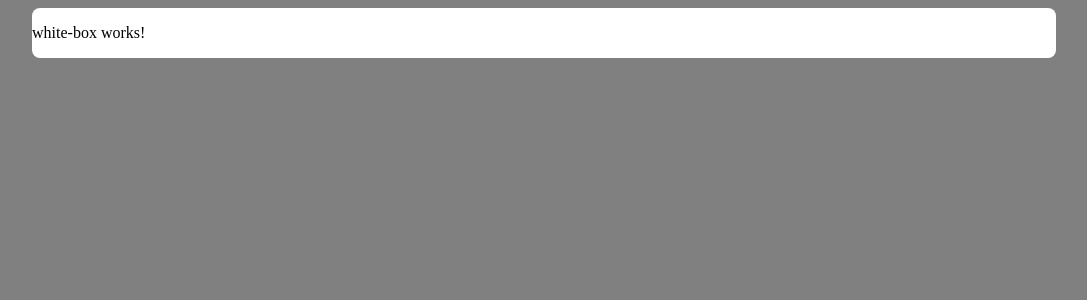
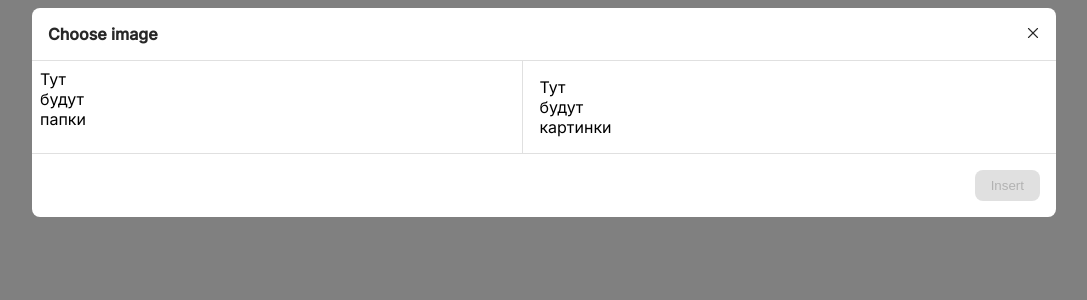
Before and after one commit to LadaLyubimova/Choose-image, an Angular app: page / in a window 1280 px wide. Shown: the top 300 px of the page, without its empty margins (96-1183 px from the left). Built offline with nearby package versions, Linux system fonts and the light colour scheme.

Commit message:
Разметка white box добавлена

```diff
--- a/angular.json
+++ b/angular.json
@@ -32,7 +32,8 @@
             "styles": [
               "src/styles.less"
             ],
-            "scripts": [],
+            "scripts": [
+            ],
             "server": "src/main.server.ts",
             "prerender": true,
             "ssr": {
--- a/src/app/components/white-box/white-box.component.html
+++ b/src/app/components/white-box/white-box.component.html
@@ -1,3 +1,36 @@
+<style>
+  .icon {
+    display: inline-block;
+    width: 1em;
+    height: 1em;
+    stroke-width: 0;
+    stroke: currentColor;
+    fill: currentColor;
+  }
+</style>
 <div class="white-box">
-  <p>white-box works!</p>
+  <div class="top-block">
+    <p style="margin: 0">
+      Choose image
+    </p>
+    <p>
+      <svg class="icon icon-home">
+        <use xlink:href="/assets/sprites/sprite.svg#icon-cross"></use>
+      </svg>
+    </p>
+  </div>
+
+  <div class="center-left-block">
+    <p>Тут <br> будут <br> папки</p>
+  </div>
+
+  <div class="center-right-block">
+    <p>Тут <br> будут <br> картинки</p>
+  </div>
+
+  <div class="bottom-block">
+    <button class = "insert-button">
+      Insert
+    </button>
+  </div>
 </div>
--- a/src/app/components/white-box/white-box.component.less
+++ b/src/app/components/white-box/white-box.component.less
@@ -8,3 +8,52 @@
   grid-template-rows: auto auto auto;
   grid-template-columns: auto auto;
 }
+
+.top-block {
+  padding: 16px;
+  grid-row: 1;
+  grid-column: 1 / span 2;
+  font-weight: 600;
+  color: #282828;
+  display: flex;
+  align-items: flex-start;
+  justify-content: space-between;
+  border-bottom: 1px solid #E0E0E0;
+}
+
+.bottom-block {
+  padding: 16px;
+  grid-row: 3;
+  grid-column: 1 / span 2;
+  border-top: 1px solid #E0E0E0;
+  display: flex;
+  justify-content: flex-end;
+}
+
+.center-left-block {
+  grid-row: 2;
+  grid-column: 1;
+  padding: 8px;
+  border-right: 1px solid #E0E0E0;
+}
+
+.center-right-block {
+  grid-row: 2;
+  grid-column: 2;
+  padding: 16px;
+}
+
+.insert-button {
+  background: #E0E0E0;
+  border-radius: 8px;
+  border: none;
+  padding: 8px 16px;
+  color: #B2B2B2;
+}
+
+.svg-cross {
+}
+
+p{
+  margin: 0;
+}
--- a/src/index.html
+++ b/src/index.html
@@ -6,6 +6,9 @@
   <base href="/">
   <meta name="viewport" content="width=device-width, initial-scale=1">
   <link rel="icon" type="image/x-icon" href="favicon.ico">
+  <link rel="preconnect" href="https://fonts.googleapis.com">
+  <link rel="preconnect" href="https://fonts.gstatic.com" crossorigin>
+  <link href="https://fonts.googleapis.com/css2?family=Inter:wght@100;200;300;400;500&display=swap" rel="stylesheet">
 </head>
 <body>
   <app-root></app-root>
--- a/src/styles.less
+++ b/src/styles.less
@@ -1,5 +1,7 @@
 @background: #808080;
+@font: 'Inter', sans-serif;
 
 body {
   background: @background;
+  font-family: @font;
 }
```
Also changed, not shown: src/assets/icons/Cross.svg (added), src/assets/sprites/sprite.svg (added).
